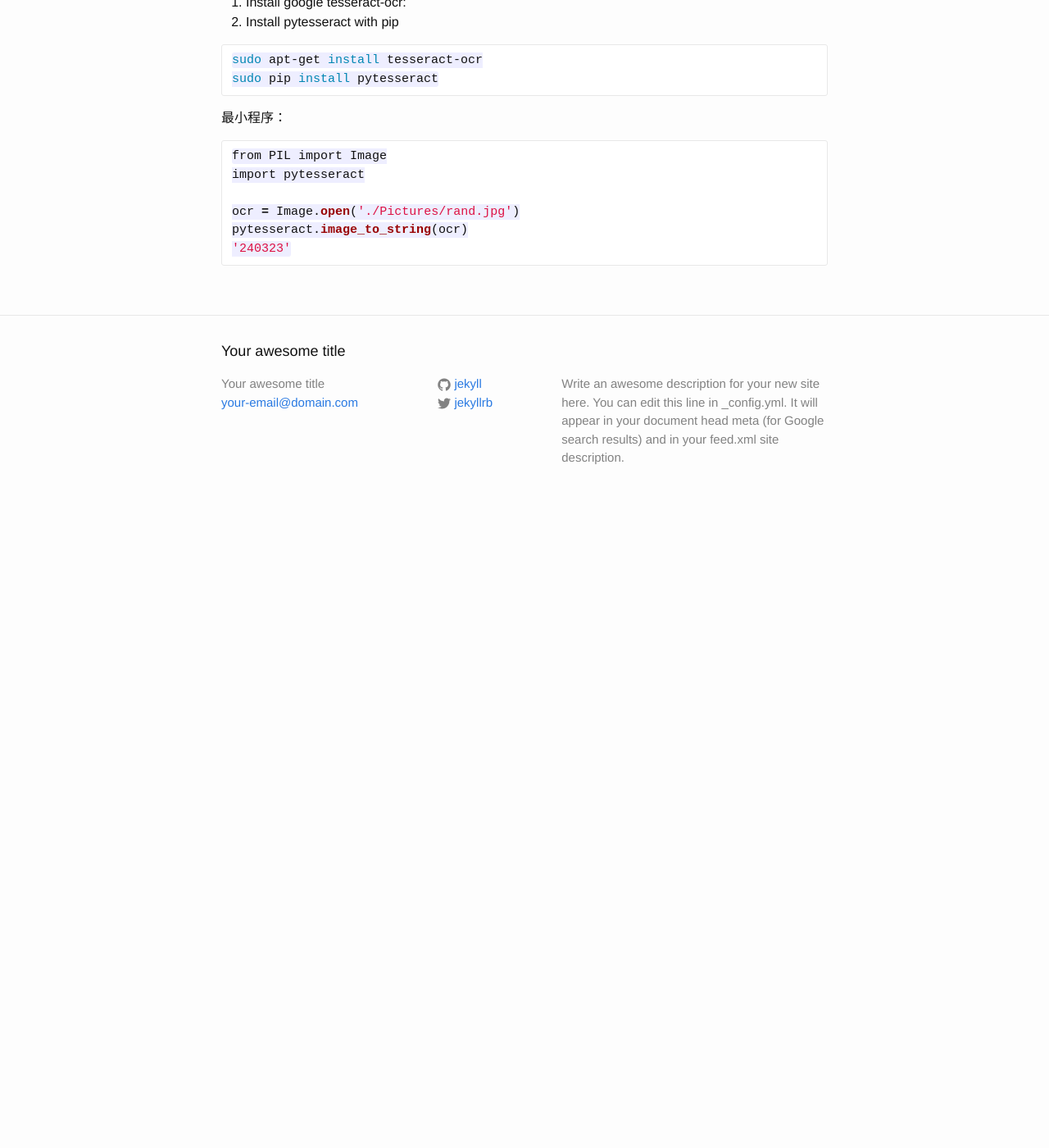
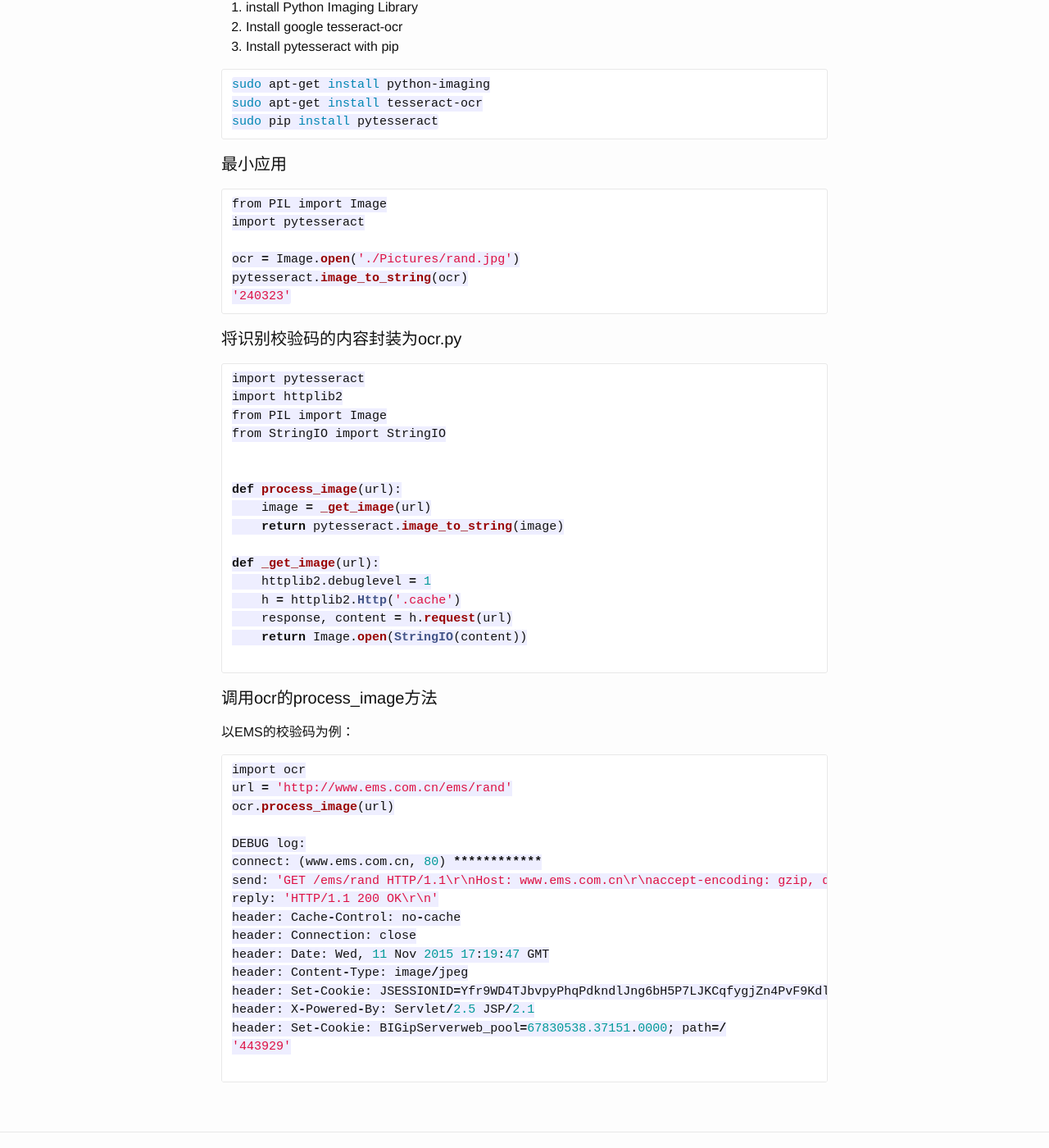
Before and after one commit to fanshaohua-fan/fanshaohua-fan.github.io, a Jekyll site: the page built from _posts/2015-11-7-python-OCR.md, in a window 1280 px wide and 1400 px high, scrolled down 299 px. Shown: the whole window at 82% size. Built offline with Jekyll 4.4.1, drawn with Linux system fonts in a browser that asks for light colours; Markdown is read by kramdown in place of the engine named in the settings; before the commit the page ends 929 px from its top, so only the background shows below that.

Commit message:
Published with https://stackedit.io/

````diff
--- a/_posts/2015-11-7-python-OCR.md
+++ b/_posts/2015-11-7-python-OCR.md
@@ -7,17 +7,20 @@ tags:   python ocr pytesseract
 
 #Python OCR 验证码识别（pytesseract）
 
-安装：
- 1. Install google tesseract-ocr:
- 2. Install pytesseract with pip
+####安装
+
+ 1. install Python Imaging Library
+ 2. Install google tesseract-ocr
+ 3. Install pytesseract with pip
 
 
 ```bash
+sudo apt-get install python-imaging
 sudo apt-get install tesseract-ocr
 sudo pip install pytesseract
 ```
 
-最小程序：
+####最小应用
 
 ```python
 from PIL import Image
@@ -27,3 +30,47 @@ ocr = Image.open('./Pictures/rand.jpg')
 pytesseract.image_to_string(ocr)
 '240323'
 ```
+
+####将识别校验码的内容封装为ocr.py
+
+```python
+import pytesseract
+import httplib2
+from PIL import Image
+from StringIO import StringIO
+
+
+def process_image(url):
+    image = _get_image(url)
+    return pytesseract.image_to_string(image)
+
+def _get_image(url):
+    httplib2.debuglevel = 1
+    h = httplib2.Http('.cache')
+    response, content = h.request(url)
+    return Image.open(StringIO(content))
+
+```
+
+####调用ocr的process_image方法
+以EMS的校验码为例：
+
+```python
+import ocr
+url = 'http://www.ems.com.cn/ems/rand'
+ocr.process_image(url)
+
+DEBUG log:
+connect: (www.ems.com.cn, 80) ************
+send: 'GET /ems/rand HTTP/1.1\r\nHost: www.ems.com.cn\r\naccept-encoding: gzip, deflate\r\nuser-agent: Python-httplib2/0.8 (gzip)\r\n\r\n'
+reply: 'HTTP/1.1 200 OK\r\n'
+header: Cache-Control: no-cache
+header: Connection: close
+header: Date: Wed, 11 Nov 2015 17:19:47 GMT
+header: Content-Type: image/jpeg
+header: Set-Cookie: JSESSIONID=Yfr9WD4TJbvpyPhqPdkndlJng6bH5P7LJKCqfygjZn4PvF9Kdlk8!-968903311; path=/; HttpOnly
+header: X-Powered-By: Servlet/2.5 JSP/2.1
+header: Set-Cookie: BIGipServerweb_pool=67830538.37151.0000; path=/
+'443929'
+
+```
````
